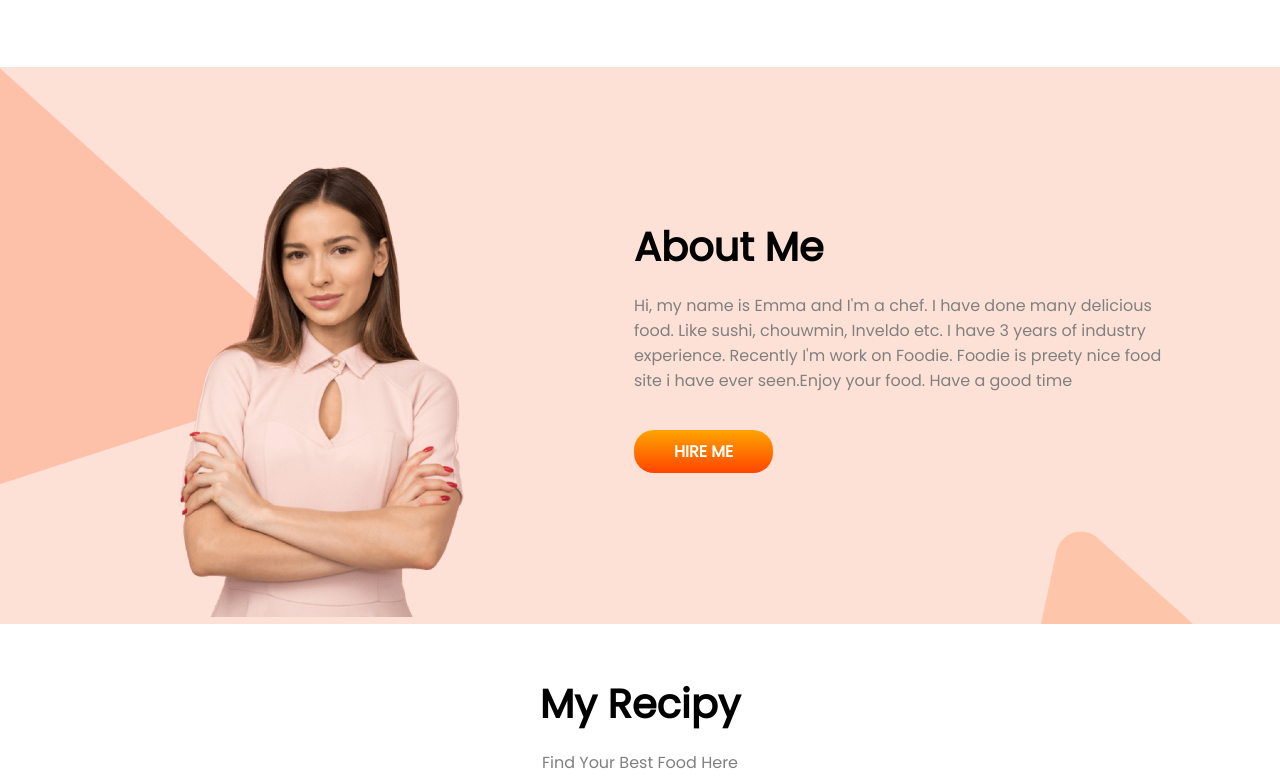
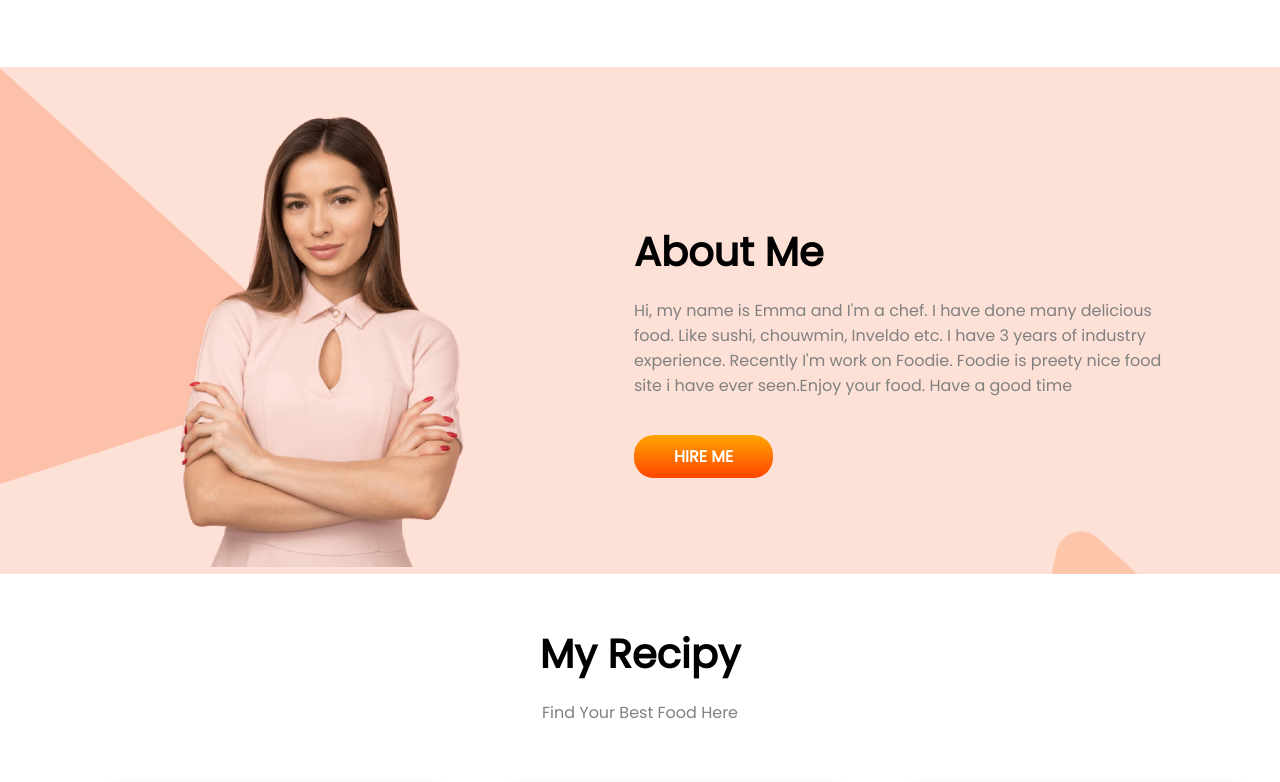
Before and after one commit to labibkhanofficialbd/Foodie, a plain HTML site: page index.html in a window 1280 px wide. Shown: the part 581-1363 px from the top of the page. Drawn offline with Linux system fonts and the light colour scheme.

Commit message:
alhumdulillah all done

```diff
--- a/style.css
+++ b/style.css
@@ -44,19 +44,20 @@ a{
 .about-div{
     display: flex;
     padding-left: 150px;
-    padding-top: 100px;
+    padding-top: 50px;
     /* padding-bottom: 70px; */
-
+    align-items: center;
 }
 .about-section{
     background-image: url(img/sec-banner.png);
     background-size: cover;
 }
 .about{
-    padding-top: 50px;
+
     /* padding-left: 200px; */
-    margin-left: 200px;
+    padding-left: 200px;
     padding-right: 100px;
+
 }
 .about-img{
     width: 100%;
```
